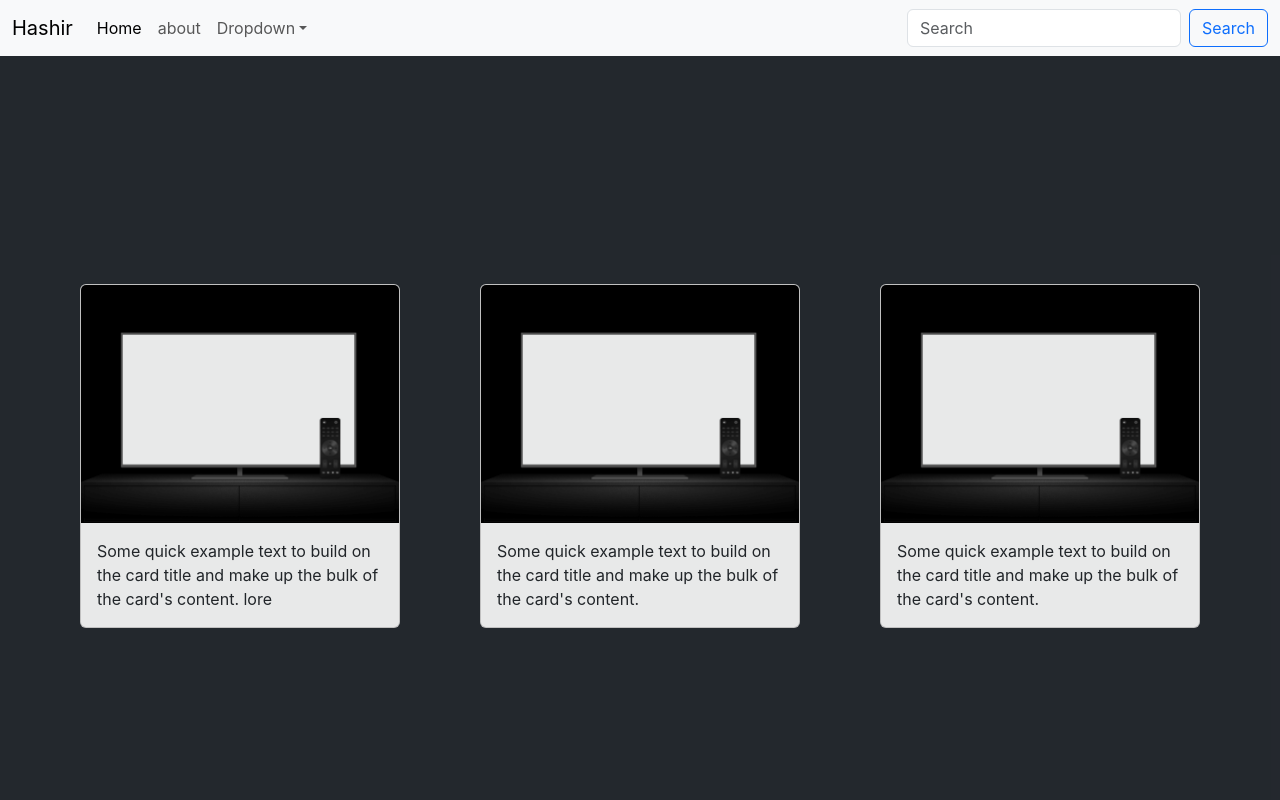
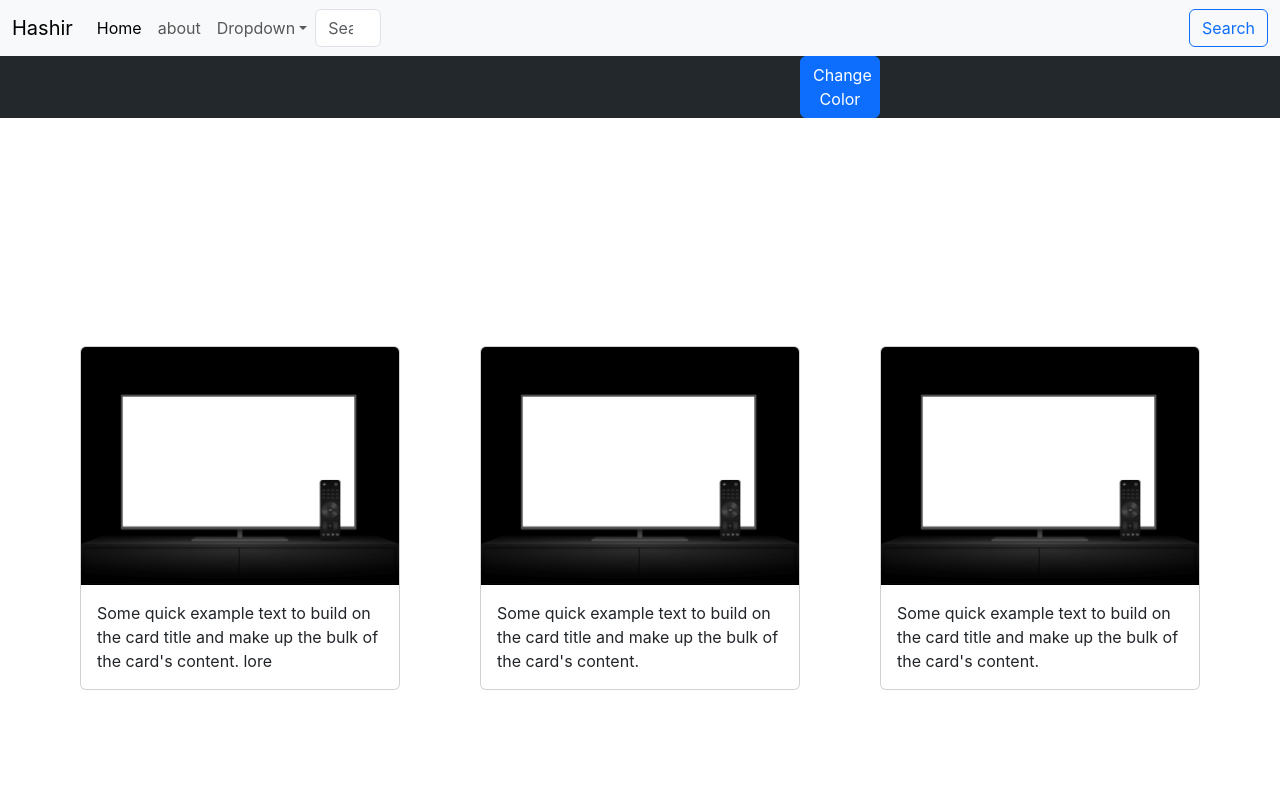
Before and after one commit to HashirA32/textutsls, a React (Create React App) app: page / in a window 1280 px wide. Shown: the top 800 px of the page. Built offline with nearby package versions, Linux system fonts and the light colour scheme.

Commit message:
Change Color

```diff
--- a/src/App.css
+++ b/src/App.css
@@ -12,3 +12,14 @@
   justify-content: center;
   align-items:stretch;
 }
+
+
+.Icon {
+  background-color: aliceblue;
+}
+
+.btn {
+  height: auto;
+  width: 5rem;
+margin-left: 100dvh;
+}
--- a/src/comps/Content.js
+++ b/src/comps/Content.js
@@ -1,10 +1,37 @@
-import React from "react";
+import React, {useState} from "react";
 export default  function Content(props){
+
+
+  let changeColor =  () =>  {
+    if(myStyle.color === 'rgba(16, 21, 27, 0.918)'){
+        newStyle ( {
+          color: 'white',
+          backgroundColor: 'rgba(16, 21, 27, 0.918)'
+        })
+    } else {
+      newStyle ( {
+        color: 'rgba(16, 21, 27, 0.918)',
+        backgroundColor: 'white',
+
+      })
+    }
+}
+let [myStyle, newStyle] = useState({
+  color: 'rgba(16, 21, 27, 0.918)',
+  backgroundColor: 'white'
+} );
+
+
   return(
     <>
-  <div className="Boxs">
+     <button onClick={changeColor} className='btn btn-primary'>Change Color</button>
+  <div className="Boxs" style={myStyle}>
+
 
     <div className="cards">
+
+
+
 
       <div className="card" >
         <img src="tv.png" className="card-img-top" alt="..."/>
```
